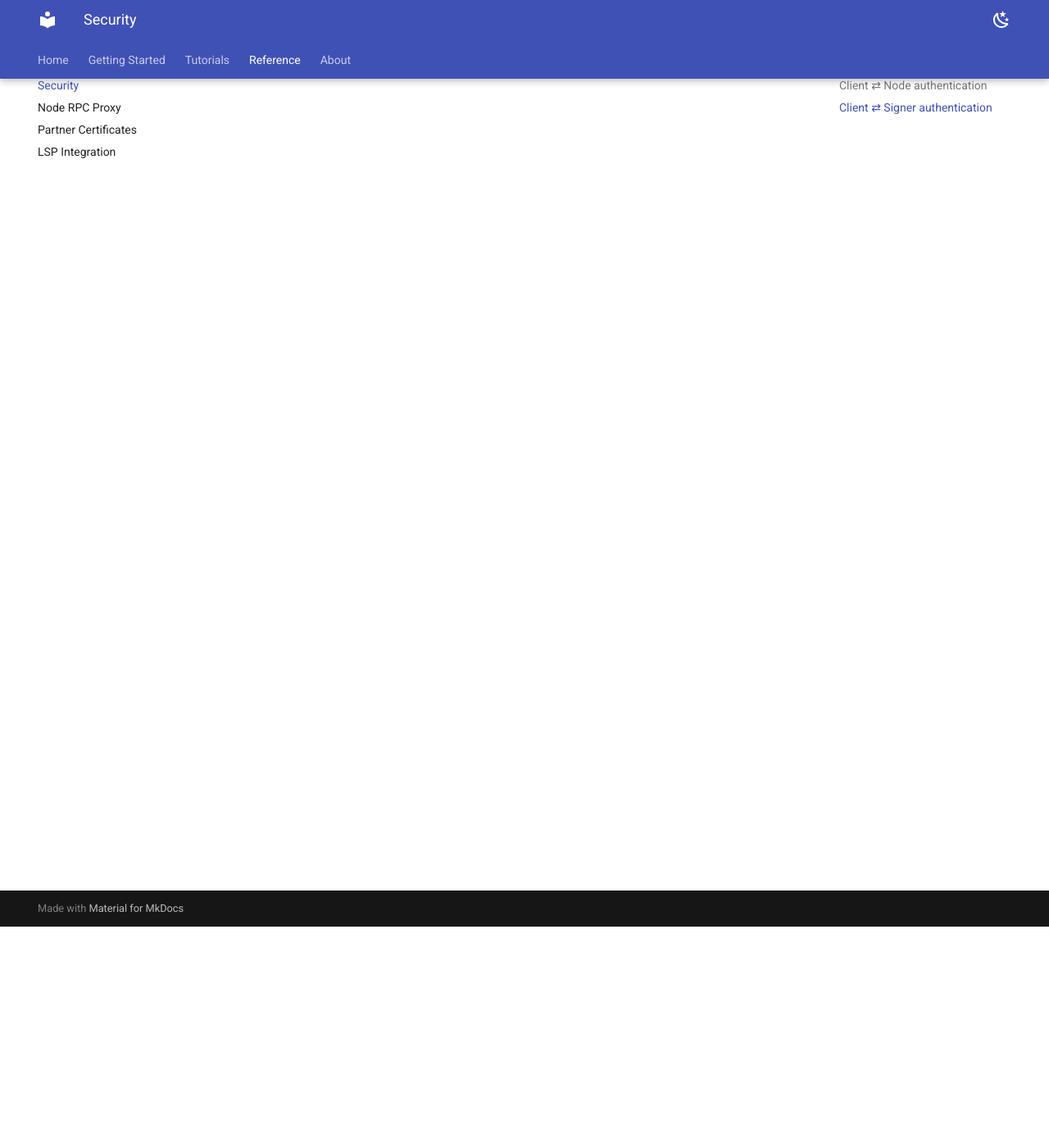
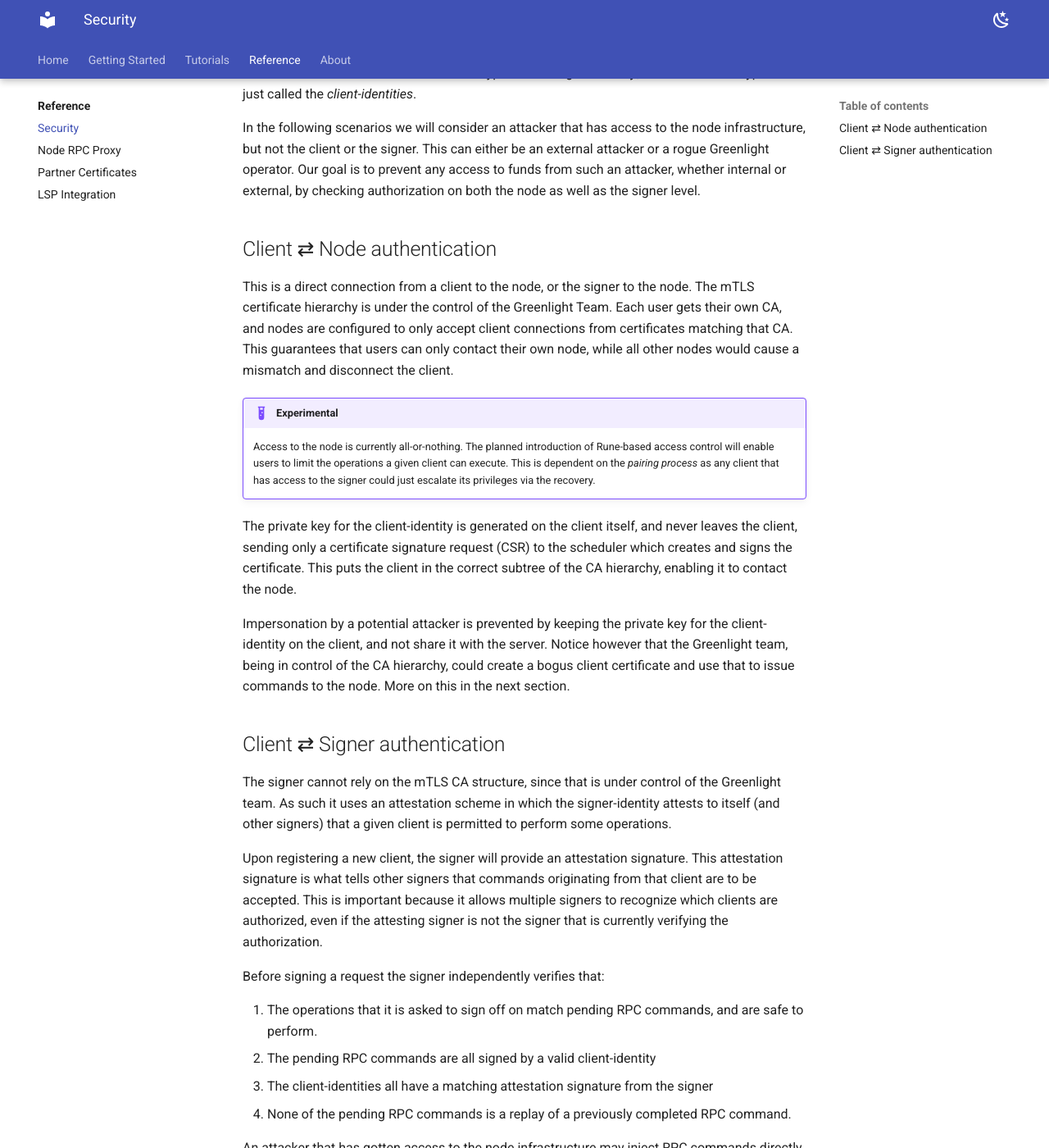
Before and after one commit to Blockstream/greenlight, an MkDocs documentation site: the page built from docs/src/reference/security.md, in a window 1280 px wide and 1400 px high, scrolled down 270 px. Shown: the whole window at 82% size. Built offline with MkDocs 1.6.1 and Material for MkDocs 9.7.7, drawn with Linux system fonts in a browser that asks for light colours; some of the changed text lies outside the part shown.

Commit message:
docs: First draft of the security explanation

```diff
--- a/docs/src/reference/security.md
+++ b/docs/src/reference/security.md
@@ -1,27 +1,91 @@
 # Security
 
-<!--
-Overview: draw diagrams of how requests flow in this system
+Each component in the Greenlight system is uniquely identified by an
+mTLS keypair, also called an _identity_. These are either used
+directly to setup mutually authenticated TLS connections, or to sign
+payloads in cases direct connections are not desirable or possible.
 
-Who is authenticating to whom?
--->
+In addition the signer also has access to the Bitcoin keypair that
+backs the Node ID, as well as the on-chain wallet. We will refer to
+this keypair as the _signer-identity_, whereas mTLS keypairs are just
+called the _client-identities_.
+
+In the following scenarios we will consider an attacker that has
+access to the node infrastructure, but not the client or the
+signer. This can either be an external attacker or a rogue Greenlight
+operator. Our goal is to prevent any access to funds from such an
+attacker, whether internal or external, by checking authorization on
+both the node as well as the signer level.
+
+
 
 ## Client &rlarr; Node authentication
 
-<!--
-Describe the mTLS authentication for the transport.
-Structure of the CA, confining each user into their own space
+This is a direct connection from a client to the node, or the signer
+to the node. The mTLS certificate hierarchy is under the control of
+the Greenlight Team. Each user gets their own CA, and nodes are
+configured to only accept client connections from certificates
+matching that CA. This guarantees that users can only contact their
+own node, while all other nodes would cause a mismatch and disconnect
+the client.
 
-Outlook for `runes` and how they can be used to limit actions
--->
+!!! example "Experimental"
+	Access to the node is currently all-or-nothing. The planned
+	introduction of Rune-based access control will enable users
+	to limit the operations a given client can execute. This is
+	dependent on the _pairing process_ as any client that has
+	access to the signer could just escalate its privileges via
+	the recovery.
 
+The private key for the client-identity is generated on the client
+itself, and never leaves the client, sending only a certificate
+signature request (CSR) to the scheduler which creates and signs the
+certificate. This puts the client in the correct subtree of the CA
+hierarchy, enabling it to contact the node.
+
+Impersonation by a potential attacker is prevented by keeping the
+private key for the client-identity on the client, and not share it
+with the server. Notice however that the Greenlight team, being in
+control of the CA hierarchy, could create a bogus client certificate
+and use that to issue commands to the node. More on this in the next
+section.
 
 ## Client &rlarr; Signer authentication
 
-<!--
-Document how we use a signature from the signer to authorize a client key to sign payloads.
+The signer cannot rely on the mTLS CA structure, since that is under
+control of the Greenlight team. As such it uses an attestation scheme
+in which the signer-identity attests to itself (and other signers)
+that a given client is permitted to perform some operations.
 
-Document how those signatures are passed to the node and signer, and how the signer verifies its authenticity, and authorizes the command
+Upon registering a new client, the signer will provide an attestation
+signature. This attestation signature is what tells other signers that
+commands originating from that client are to be accepted. This is
+important because it allows multiple signers to recognize which
+clients are authorized, even if the attesting signer is not the signer
+that is currently verifying the authorization.
 
-Describe how this prevents attackers from injecting commands directly at the node.
--->
+Before signing a request the signer independently verifies that:
+
+ 1. The operations that it is asked to sign off on match pending RPC
+    commands, and are safe to perform.
+ 2. The pending RPC commands are all signed by a valid client-identity
+ 3. The client-identities all have a matching attestation signature
+    from the signer
+ 4. None of the pending RPC commands is a replay of a previously
+    completed RPC command.
+
+An attacker that has gotten access to the node infrastructure may
+inject RPC commands directly into the node, side-stepping any
+authorization check on the node. For this reason the signer performs
+the same checks both on the node as well as the signer, the former
+preventing read-access that doesn't involve the signer, while the
+latter ensures funds are not moved without a client authorizing it.
+
+The client-identity pubkey, its signature of the command payload, and
+the signer-attestation are all passed to the node via grpc
+headers. The node extracts them, alongside the call itself, and adds
+it to a request context which will itself be attached to requests that
+are sent to the signer, so it can verify the validity and authenticity
+of the operations. An attacker that gains access to the node is unable
+to provide either these signatures and will therefore fail to convince
+the signer of its injected commands.
```
